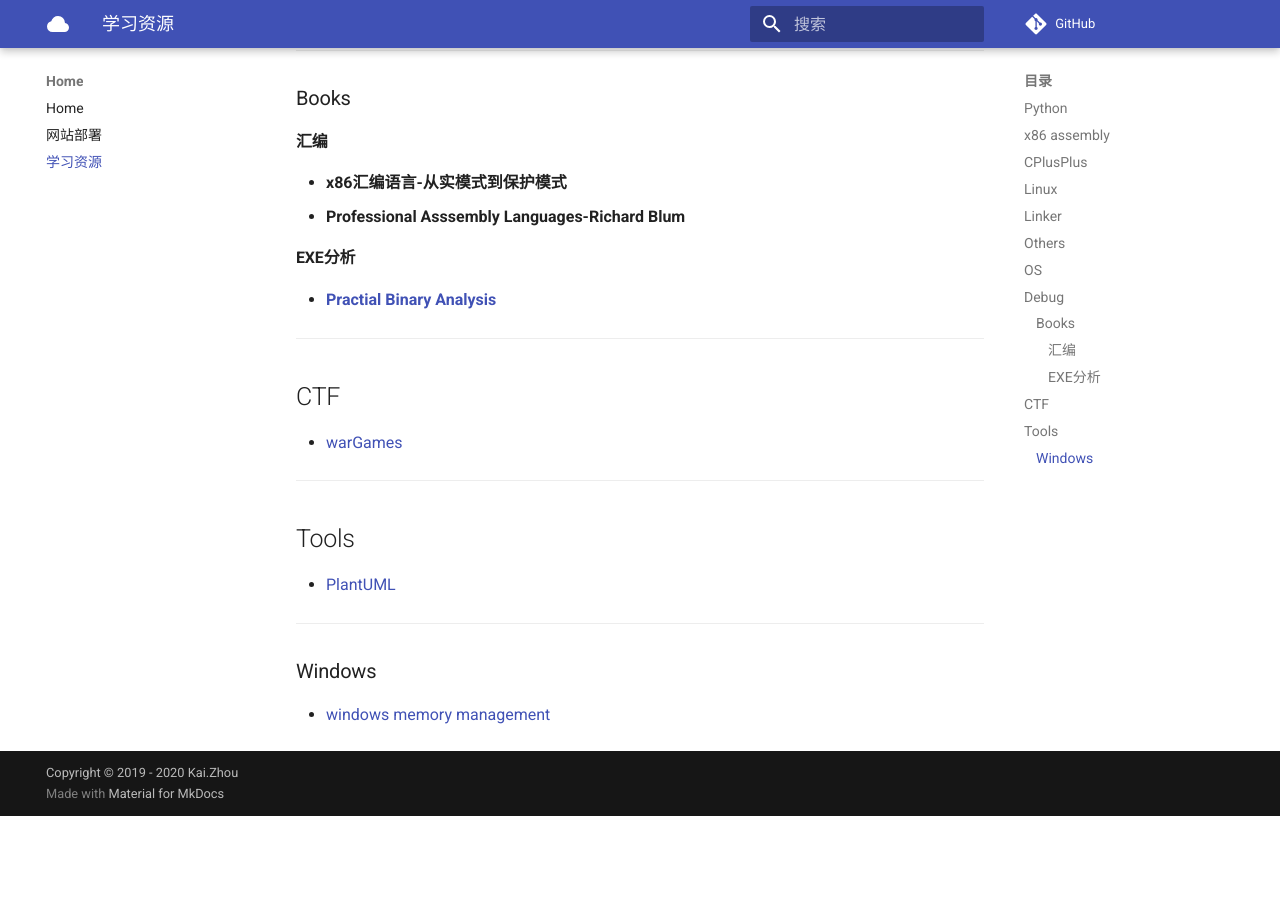
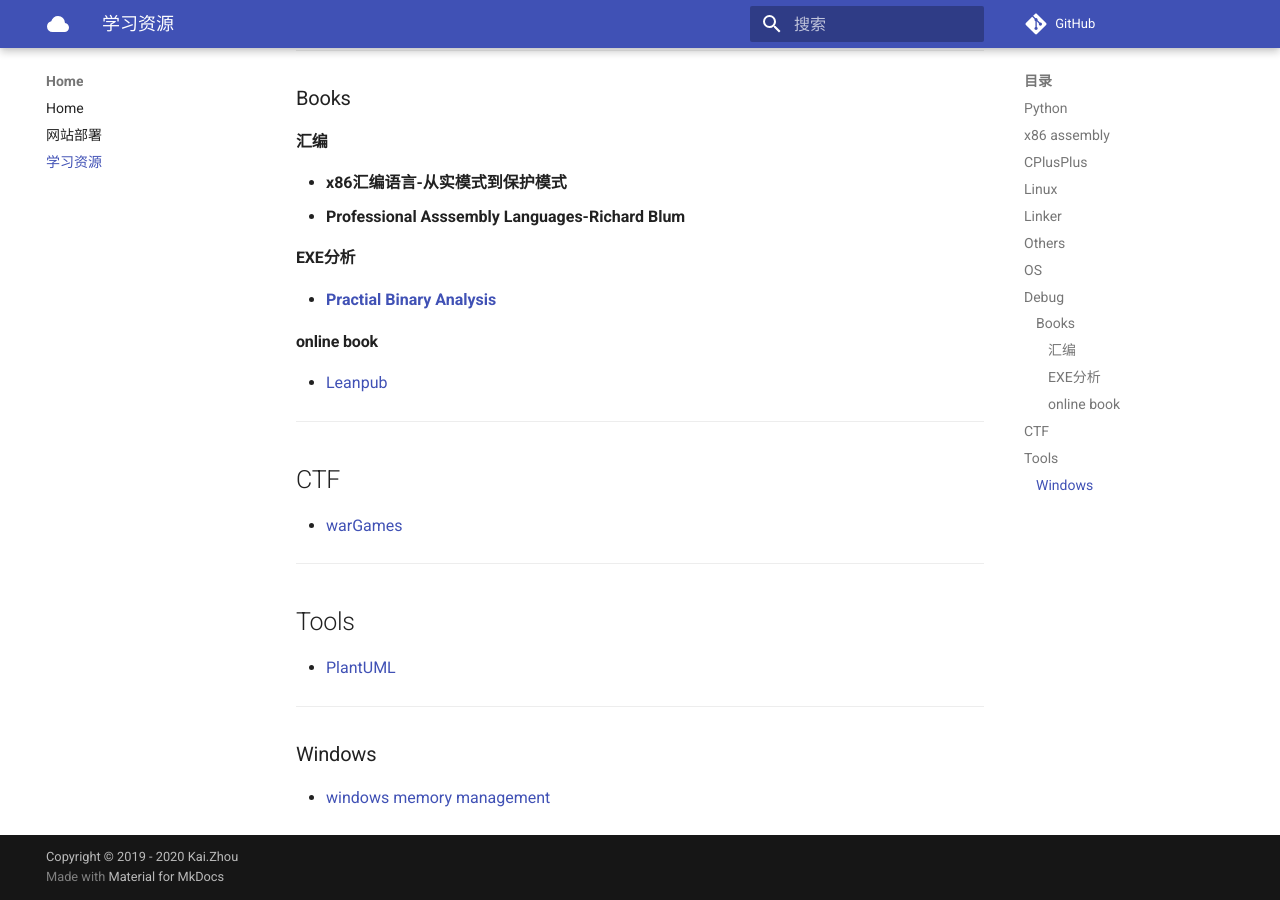
Before and after one commit to zhoukaidev/ks_blog, an MkDocs documentation site: the page built from docs/trainingResource.md, in a window 1280 px wide and 900 px high, scrolled down 1612 px. Built offline with MkDocs 1.6.1 and Material for MkDocs 9.7.7, drawn with Linux system fonts in a browser that asks for light colours; comment, search, counter and statistics services are not loaded; before the commit the page ends 2428 px from its top, so only the background shows below that.

Commit message:
Update trainingResource.md

```diff
--- a/docs/trainingResource.md
+++ b/docs/trainingResource.md
@@ -68,6 +68,9 @@ Record the link of training resource to save my bad memroy.
 
 * **[Practial Binary Analysis](https://practicalbinaryanalysis.com/)**
 
+#### online book
+
+* [Leanpub](https://leanpub.com/)
 
 ---
 
```
